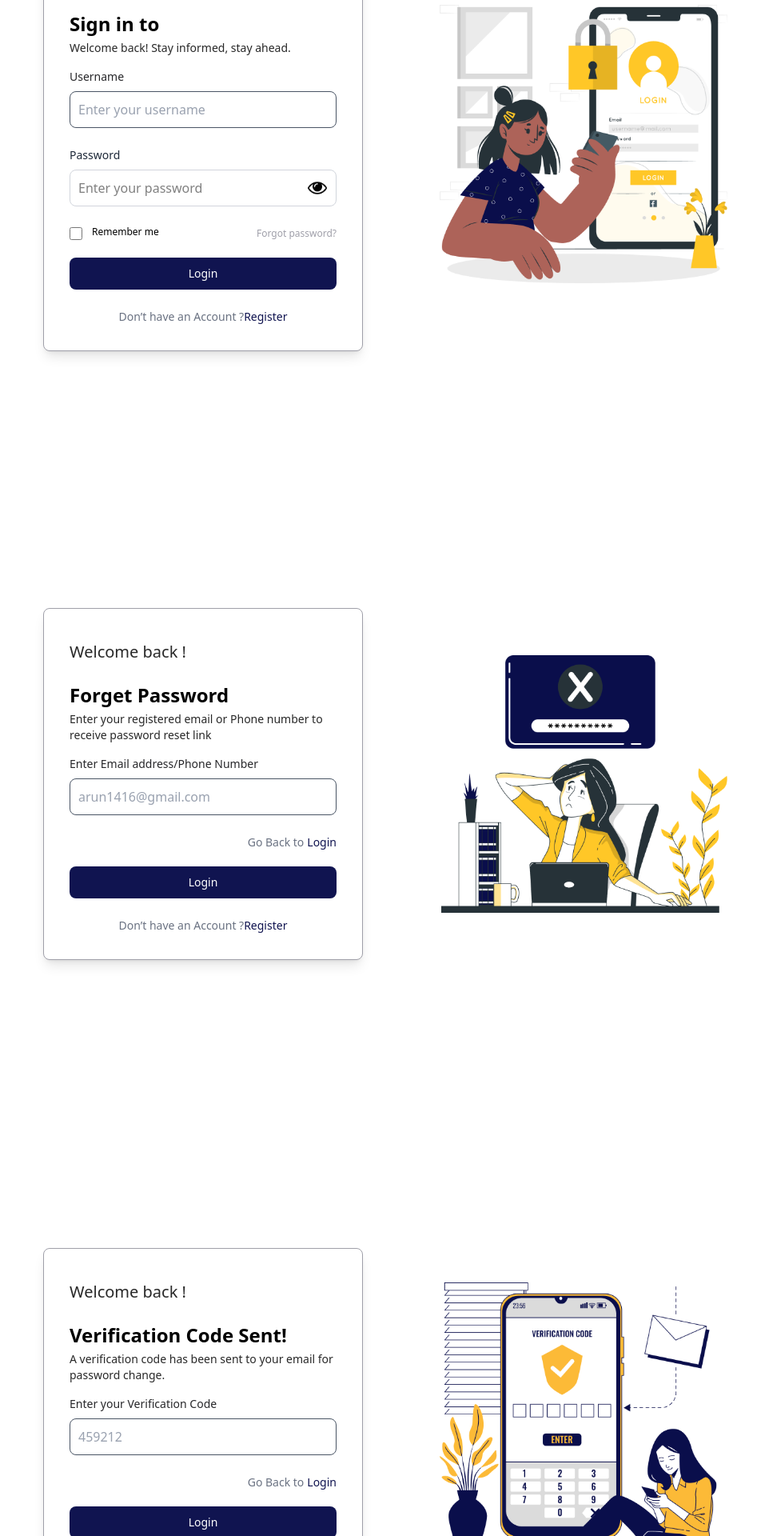
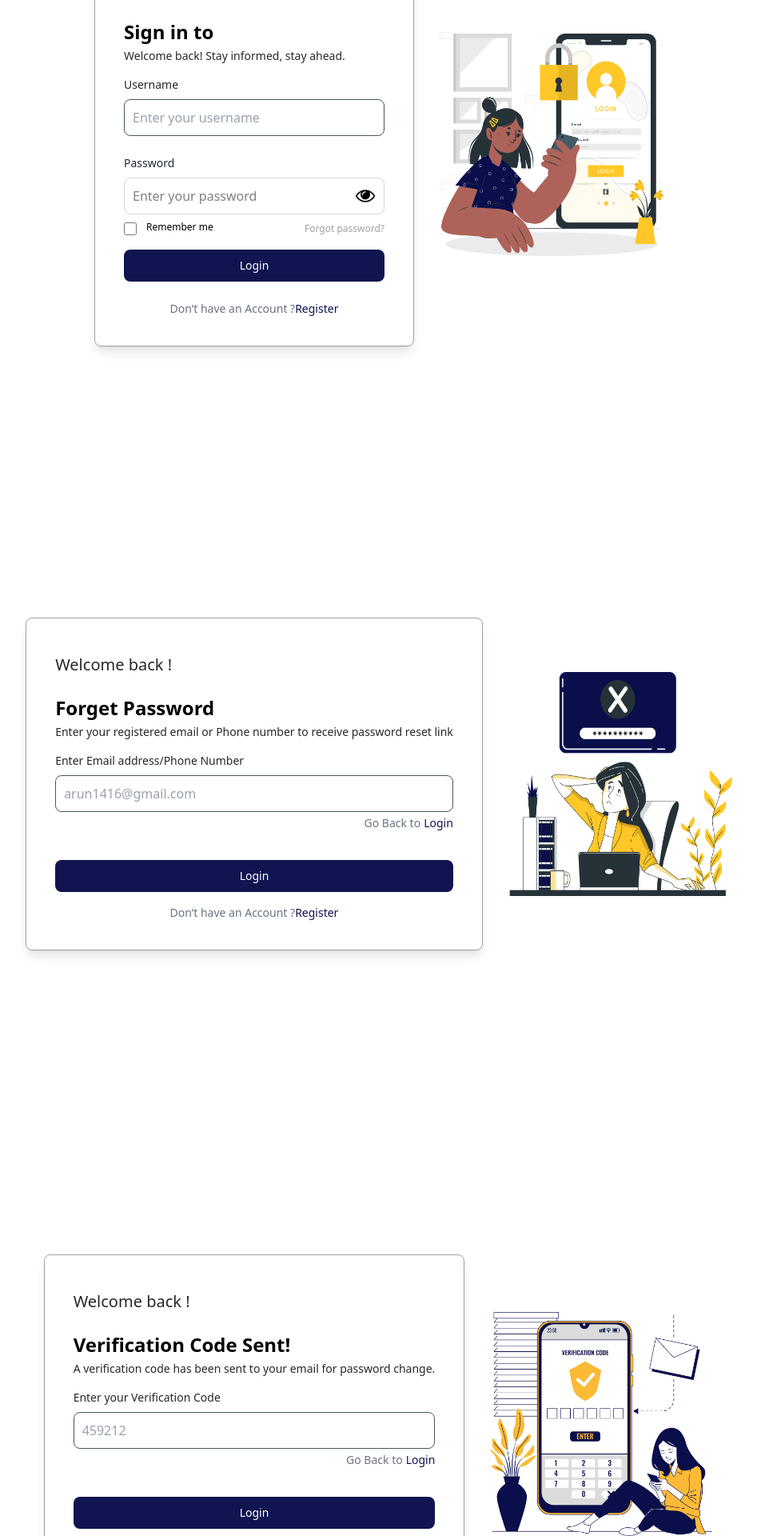
Before and after one commit to suryanshuPal1/NewsApp, a React (Vite) app: page / in a window 1280 px wide. Shown: the part 220-2140 px from the top of the page at 80% size, without its empty margins (166-1113 px from the left). Built offline with nearby package versions, Linux system fonts and the light colour scheme.

Commit message:
changes required for responsiveness

```diff
--- a/src/authpages/ForgetPassword.jsx
+++ b/src/authpages/ForgetPassword.jsx
@@ -4,8 +4,8 @@ import ForgetPass from '../assets/loginPageImages/ForgetPass.png'
 
 const ForgetPassword = () => {
   return (
-    <div className='flex flex-col-reverse items-center justify-center md:flex-row md:flex px-5 h-screen'>
-            <div className="bg-white rounded-lg shadow-lg border border-[#878787] min-w-100 lg:w-[28%] border-zinc-400 m-4">
+    <div className='flex w-[100%] flex-col-reverse items-center justify-center md:flex-row md:flex lg:h-screen md:h-screen h-full'>
+            <div className="bg-white rounded-lg shadow-lg border border-[#878787] border-zinc-400 m-4 p-1">
                 <div className="p-6 space-y-4 sm:p-8">
                     <p className='py-2 text-xl text-[#282828]'>Welcome back !</p>
                         <h1 className="text-xl mb-1 font-semibold md:text-2xl">
@@ -17,7 +17,7 @@ const ForgetPassword = () => {
                               <div>
                                   <label for="username" className="block mb-2 text-zinc-800 text-sm font-medium">Enter Email address/Phone Number</label>
                                   <input type="username" name="username" id="username"
-                                  className="border lg:mb-6 mb-[2%] border-gray-300  rounded-lg focus:ring-primary-600 focus:border-primary-600 block w-full p-2.5 border-gray-600  placeholder-gray-400 focus:ring-blue-500  focus:border-blue-500" placeholder="arun1416@gmail.com" required="">
+                                  className="border mb-1 border-gray-300  rounded-lg focus:ring-primary-600 focus:border-primary-600 block w-full p-2.5 border-gray-600  placeholder-gray-400 focus:ring-blue-500  focus:border-blue-500" placeholder="arun1416@gmail.com" required="">
                                   </input>
                               </div>
                             <div className="flex items-center justify-end mb-1.5 lg:mb-5 md:mb-2.5">
@@ -25,7 +25,7 @@ const ForgetPassword = () => {
                                   Go Back to<a href="#" className="pl-1 text-[#101450] font-medium hover:underline">Login</a>
                                 </p>
                             </div>
-                            <button type="submit" className="lg:mb-6 md:mb-3 mb-2 w-full text-white bg-[#101450] focus:ring-4 focus:outline-none focus:ring-primary-300 font-medium rounded-lg text-sm px-5 py-2.5 text-center  bg-primary-600  hover:bg-primary-700  focus:ring-primary-800">Login</button>
+                            <button type="submit" className="my-4 w-full text-white bg-[#101450] focus:ring-4 focus:outline-none focus:ring-primary-300 font-medium rounded-lg text-sm px-5 py-2.5 text-center  bg-primary-600  hover:bg-primary-700  focus:ring-primary-800">Login</button>
                             <div>
                             <p className="text-sm font-light text-gray-500 text-gray-400 flex justify-center">
                                   Don’t have an Account ? <a href="#" className="font-medium hover:underline text-[#101450]">Register</a>
@@ -34,7 +34,7 @@ const ForgetPassword = () => {
                         </form>
                     </div>
                 </div>
-            <div className='hidden lg:block lg:w-90 lg:ml-20'><img src={ForgetPass} alt=""/></div>
+            <div className='m-4'><img src={ForgetPass} alt="" className='size-70'/></div>
         </div>
   )
 }
--- a/src/authpages/Login.jsx
+++ b/src/authpages/Login.jsx
@@ -7,8 +7,9 @@ const Login = () => {
   const [showPassword, setShowPassword] = useState(false);
 
   return (
-    <div className='flex flex-col-reverse items-center justify-center md:flex-row md:flex px-5 h-screen'>
-        <div className="bg-white rounded-lg shadow-lg border border-[#878787] min-w-100 lg:w-[28%] border-zinc-400 m-4">
+    <div className='flex w-[100%] flex-col-reverse items-center justify-center md:flex-row md:flex lg:h-screen md:h-screen h-full'>
+
+        <div className="lg:min-w-100 bg-white rounded-lg min-w- shadow-lg border border-[#878787] border-zinc-400 m-4 p-1">
             <div className="p-6 space-y-4 sm:p-8">
                 <p className='py-2 text-xl text-[#282828]'>Welcome back !</p>
                     <h1 className="text-xl mb-1 font-semibold md:text-2xl">
@@ -16,13 +17,13 @@ const Login = () => {
                     </h1>
                     <p className='text-sm text-[#282828]'>Welcome back! Stay informed, stay ahead.</p>
                     <form className="flex justify-center flex-col" action="#">
-                          <div>
+                          <div className='lg:mb-6 mb-[6%]'>
                               <label for="username" className="block mb-2 text-zinc-800 text-sm font-medium">Username</label>
                               <input type="username" name="username" id="username"
-                              className="border lg:mb-6 mb-[2%] border-gray-300  rounded-lg focus:ring-primary-600 focus:border-primary-600 block w-full p-2.5 border-gray-600  placeholder-gray-400 focus:ring-blue-500  focus:border-blue-500" placeholder="Enter your username" required="">
+                              className="border border-gray-300  rounded-lg focus:ring-primary-600 focus:border-primary-600 block w-full p-2.5 border-gray-600  placeholder-gray-400 focus:ring-blue-500  focus:border-blue-500" placeholder="Enter your username" required="">
                               </input>
                           </div>
-                          <div className='lg:mb-6 mb-[2%]'>
+                          <div className='mb-2'>
                              <label htmlFor="password" className="block mb-2 text-sm font-medium text-gray-800">
                                     Password
                               </label>
@@ -45,7 +46,7 @@ const Login = () => {
                                   </button>
                                 </div>
                               </div>
-                          <div className="flex items-center justify-between mb-1.5 lg:mb-5 md:mb-2.5">
+                          <div className="flex items-center justify-between">
                               <div className="flex items-start ">
                                   <div className="flex items-center h-5">
                                     <input id="remember" aria-describedby="remember" type="checkbox"
@@ -58,7 +59,7 @@ const Login = () => {
                               </div>
                               <a href="#" className="text-xs font-medium text-zinc-400 hover:underline">Forgot password?</a>
                         </div>
-                        <button type="submit" className="lg:mb-6 md:mb-3 mb-2 w-full text-white bg-[#101450] focus:ring-4 focus:outline-none focus:ring-primary-300 font-medium rounded-lg text-sm px-5 py-2.5 text-center  bg-primary-600  hover:bg-primary-700  focus:ring-primary-800">Login</button>
+                        <button type="submit" className="my-4 lg:mb-6 md:mb-3 mb-2 w-full text-white bg-[#101450] focus:ring-4 focus:outline-none focus:ring-primary-300 font-medium rounded-lg text-sm px-5 py-2.5 text-center  bg-primary-600  hover:bg-primary-700  focus:ring-primary-800">Login</button>
                         <div>
                         <p className="text-sm font-light text-gray-500 text-gray-400 flex justify-center">
                               Don’t have an Account ? <a href="#" className="font-medium hover:underline text-[#101450] ">Register</a>
@@ -67,7 +68,10 @@ const Login = () => {
                     </form>
               </div>
         </div>
-        <div className='hidden lg:block lg:w-90 lg:ml-20'><img src={loginImg} alt=""/></div>
+
+        <div className='m-4'>
+          <img src={loginImg} alt="" className='size-70'/>
+        </div>
     </div>
   )
 }
--- a/src/authpages/PassResetSuccessfully.jsx
+++ b/src/authpages/PassResetSuccessfully.jsx
@@ -3,11 +3,11 @@ import succesPassReset from '../assets/loginPageImages/successPassReset.png'
 
 const PassResetSuccessfully = () => {
   return (
-    <div className='flex flex-col items-center justify-center min-w-100 px-5 h-screen'>
-        <div className='lg:w-90 lg:ml-20 mb-10'>
-            <img src={succesPassReset} alt=""/>
+    <div className='flex flex-col w-[100%] items-center justify-center lg:h-screen md:h-screen h-full'>
+        <div className='m-4'>
+            <img src={succesPassReset} alt="" className='size-70'/>
         </div>
-        <div className='lg:w-90 lg:ml-20 flex flex-col items-center justify-center' >
+        <div className='lg:w-100 flex flex-col items-center justify-center p-4 m-4' >
             <div>
             <h1 className="text-xl mb-1 font-semibold md:text-2xl text-center">
                 Your password has been successfully reset!
--- a/src/authpages/PassVerification.jsx
+++ b/src/authpages/PassVerification.jsx
@@ -4,8 +4,8 @@ import passVeri from '../assets/loginPageImages/pass.png'
 
 const PassVerification = () => {
   return (
-    <div className='flex flex-col-reverse items-center justify-center md:flex-row md:flex px-5 h-screen'>
-        <div className="bg-white rounded-lg shadow-lg border border-[#878787] min-w-100 lg:w-[28%] border-zinc-400 m-4">
+    <div className='flex w-[100%] flex-col-reverse items-center justify-center md:flex-row md:flex lg:h-screen md:h-screen h-full'>
+        <div className="bg-white rounded-lg shadow-lg border border-[#878787] border-zinc-400 m-4 p-1">
             <div className="p-6 space-y-4 sm:p-8">
                 <p className='py-2 text-xl text-[#282828]'>Welcome back !</p>
                     <h1 className="text-xl mb-1 font-semibold md:text-2xl">
@@ -18,7 +18,7 @@ const PassVerification = () => {
                         <div>
                             <label for="otp" className="block mb-2 text-zinc-800 text-sm font-medium">Enter your Verification Code</label>
                             <input type="otp" name="otp" id="otp"
-                            className="border lg:mb-6 mb-[2%] border-gray-300  rounded-lg focus:ring-primary-600 focus:border-primary-600 block w-full p-2.5 border-gray-600  placeholder-gray-400 focus:ring-blue-500  focus:border-blue-500" placeholder="459212" required="">
+                            className="border mb-1 border-gray-300  rounded-lg focus:ring-primary-600 focus:border-primary-600 block w-full p-2.5 border-gray-600  placeholder-gray-400 focus:ring-blue-500  focus:border-blue-500" placeholder="459212" required="">
                             </input>
                         </div>
                         <div className="flex items-center justify-end mb-1.5 lg:mb-5 md:mb-2.5">
@@ -27,7 +27,7 @@ const PassVerification = () => {
                             Go Back to<a href="#" className="pl-1 text-[#101450] font-medium hover:underline">Login</a>
                             </p>
                         </div>
-                        <button type="submit" className="lg:mb-6 md:mb-3 mb-2 w-full text-white bg-[#101450] focus:ring-4 focus:outline-none focus:ring-primary-300 font-medium rounded-lg text-sm px-5 py-2.5 text-center  bg-primary-600  hover:bg-primary-700  focus:ring-primary-800">Login</button>
+                        <button type="submit" className="my-4 lg:mb-6 md:mb-3 mb-2 w-full text-white bg-[#101450] focus:ring-4 focus:outline-none focus:ring-primary-300 font-medium rounded-lg text-sm px-5 py-2.5 text-center  bg-primary-600  hover:bg-primary-700  focus:ring-primary-800">Login</button>
                         <div>
                         <p className="text-sm font-light text-gray-500 text-gray-400 flex justify-center">
                             Don’t have an Account ? <a href="#" className="font-medium hover:underline text-[#101450]">Register</a>
@@ -36,7 +36,7 @@ const PassVerification = () => {
                     </form>
                 </div>
             </div>
-        <div className='hidden lg:block lg:w-90 lg:ml-20'><img src={passVeri} alt=""/></div>
+        <div className='m-4'><img src={passVeri} alt="" className='size-70'/></div>
     </div>
   )
 }
```
Also changed, not shown: src/authpages/ResetPass.jsx (+7 -29 lines).
